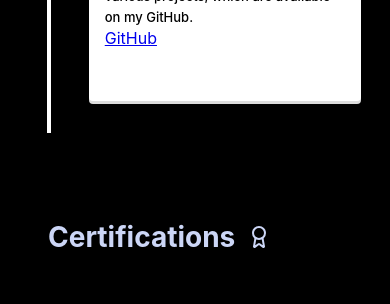
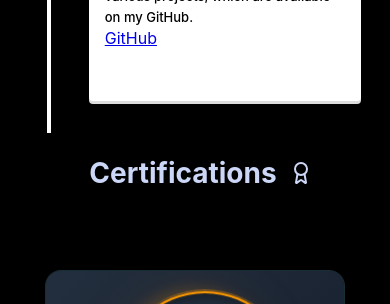
Before and after one commit to nsurya-0698/surya-professional-portfolio, a React (Vite) app: page / in a window 390 px wide. Shown: the part 3580-3884 px from the top of the page. Built offline with nearby package versions, Linux system fonts and the light colour scheme; grey boxes are pictures that could not be loaded.

Commit message:
Did some changes for alignment and added github

```diff
--- a/src/components/Certifications/index.css
+++ b/src/components/Certifications/index.css
@@ -1,6 +1,6 @@
 .certifications-section {
-    min-height: 100vh;
-    padding: 4rem 0;
+    /* min-height: 100vh; */
+    /* padding: 4rem 0; */
     background-color: black;
     overflow: hidden;
   }
@@ -19,6 +19,8 @@
     font-weight: bold;
     color: #ccd6f6;
     margin-bottom: 3rem;
+    text-align: center;
+    justify-content: center;
   }
 
   .aws-small-badge {
--- a/src/components/Certifications/index.jsx
+++ b/src/components/Certifications/index.jsx
@@ -1,6 +1,6 @@
 import React, { useState } from 'react';
 import { CheckCircle } from 'lucide-react';
-import certificate from './AWS_Certified _Solutions Architect Associate.pdf'; // Import resume PDF
+import certificate from './AWS_Certified_Solutions_Architect.pdf'; // Import resume PDF
 import { Award } from 'lucide-react';
 import './index.css';
 
--- a/src/components/Contact/index.css
+++ b/src/components/Contact/index.css
@@ -23,7 +23,7 @@
 
 @media (max-width: 1023px) {
     .contact-container{
-        padding: 5% 5%;
+        padding: 0% 10% 5% 10%;
     }
 }
 
```
Also changed, not shown: 2 other files (tests, documents, lock files or other folders).
